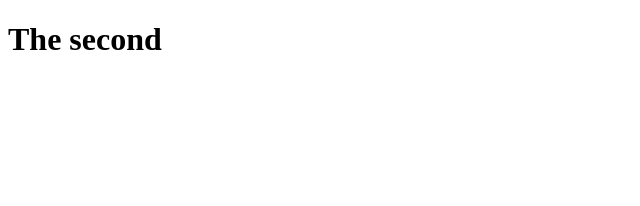
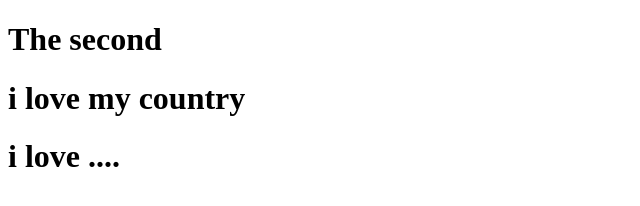
Before and after one commit to Jubair2/my-second-repo, a plain HTML site: page index.html in a window 1280 px wide. Shown: the whole page, without its empty margins (0-640 px from the left). Drawn offline with Linux system fonts and the light colour scheme.

Commit message:
added header

```diff
--- a/index.html
+++ b/index.html
@@ -8,5 +8,7 @@
 </head>
 <body>
     <h1>The second </h1>
+    <h1>i love my country</h1>
+    <h1>i love ....</h1>
 </body>
 </html>
```
